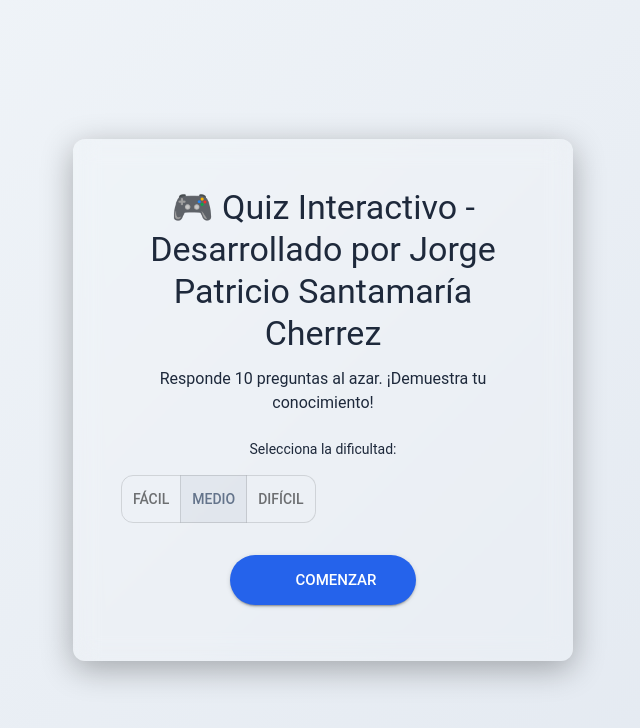
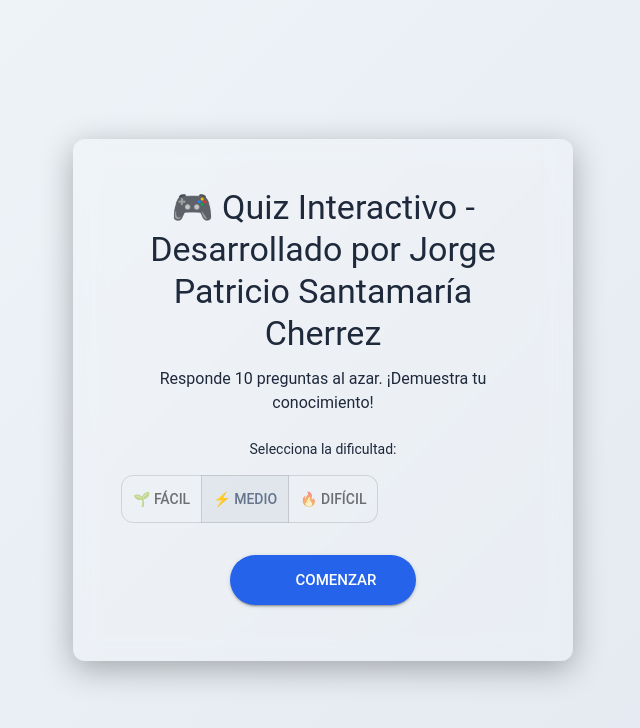
Before and after one commit to Patogol35/QuizEducativo, a React (Vite) app: page / in a window 1280 px wide. Shown: the top 728 px of the page, without its empty margins (317-957 px from the left). Built offline with nearby package versions, Linux system fonts and the light colour scheme; some icons are missing.

Commit message:
Update WelcomeScreen.jsx

```diff
--- a/src/components/WelcomeScreen.jsx
+++ b/src/components/WelcomeScreen.jsx
@@ -15,6 +15,7 @@ export default function WelcomeScreen({ onStart, setDifficulty, difficulty }) {
     <motion.div
       initial={{ opacity: 0, y: 40 }}
       animate={{ opacity: 1, y: 0 }}
+      exit={{ opacity: 0, y: -40 }}
       transition={{ duration: 0.6 }}
       style={{ width: "100%", maxWidth: 500 }}
     >
@@ -29,14 +30,13 @@ export default function WelcomeScreen({ onStart, setDifficulty, difficulty }) {
       >
         <CardContent>
           <Typography variant="h4" gutterBottom>
-            🎮 Quiz Interactivo - Desarrollado por Jorge Patricio Santamaría Cherrez
+            🎮 Quiz Interactivo - Desarrollado por Jorge Patricio Santamaría
+            Cherrez
           </Typography>
           <Typography variant="body1" gutterBottom>
-            Responde 10 preguntas al azar.
-            ¡Demuestra tu conocimiento!
+            Responde 10 preguntas al azar. ¡Demuestra tu conocimiento!
           </Typography>
 
-          {/* Selección de dificultad */}
           <Stack mt={3} spacing={2}>
             <Typography variant="body2">Selecciona la dificultad:</Typography>
             <ToggleButtonGroup
@@ -45,13 +45,12 @@ export default function WelcomeScreen({ onStart, setDifficulty, difficulty }) {
               onChange={(e, val) => val && setDifficulty(val)}
               color="secondary"
             >
-              <ToggleButton value="easy">Fácil</ToggleButton>
-              <ToggleButton value="medium">Medio</ToggleButton>
-              <ToggleButton value="hard">Difícil</ToggleButton>
+              <ToggleButton value="easy">🌱 Fácil</ToggleButton>
+              <ToggleButton value="medium">⚡ Medio</ToggleButton>
+              <ToggleButton value="hard">🔥 Difícil</ToggleButton>
             </ToggleButtonGroup>
           </Stack>
 
-          {/* Botón empezar */}
           <Button
             variant="contained"
             color="primary"
```
